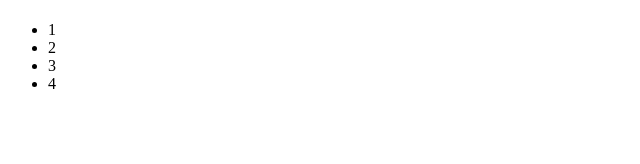
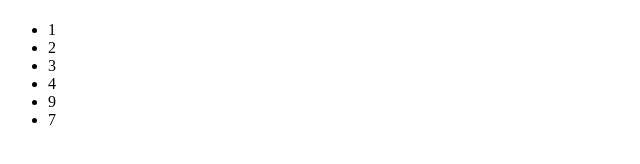
Before and after one commit to Alkaid-w/qibajius.github.io, a plain HTML site: page index.html in a window 1280 px wide. Shown: the full height of the page, 0-640 px from the left. Drawn offline with Linux system fonts and the light colour scheme.

Commit message:
更新了index.html

```diff
--- a/index.html
+++ b/index.html
@@ -1,11 +1,13 @@
 <!DOCTYPE html>
 <html lang="en">
+
 <head>
   <meta charset="UTF-8" />
   <meta name="viewport" content="width=device-width, initial-scale=1.0" />
   <meta http-equiv="X-UA-Compatible" content="ie=edge" />
   <title>Document</title>
 </head>
+
 <body>
   <h1></h1>
   <ul>
@@ -13,7 +15,10 @@
     <li>2</li>
     <li>3</li>
     <li>4</li>
+    <li>9</li>
+    <li>7</li>
   </ul>
 
 </body>
+
 </html>
```
Lines whose indentation alone changed are shown as unchanged.
